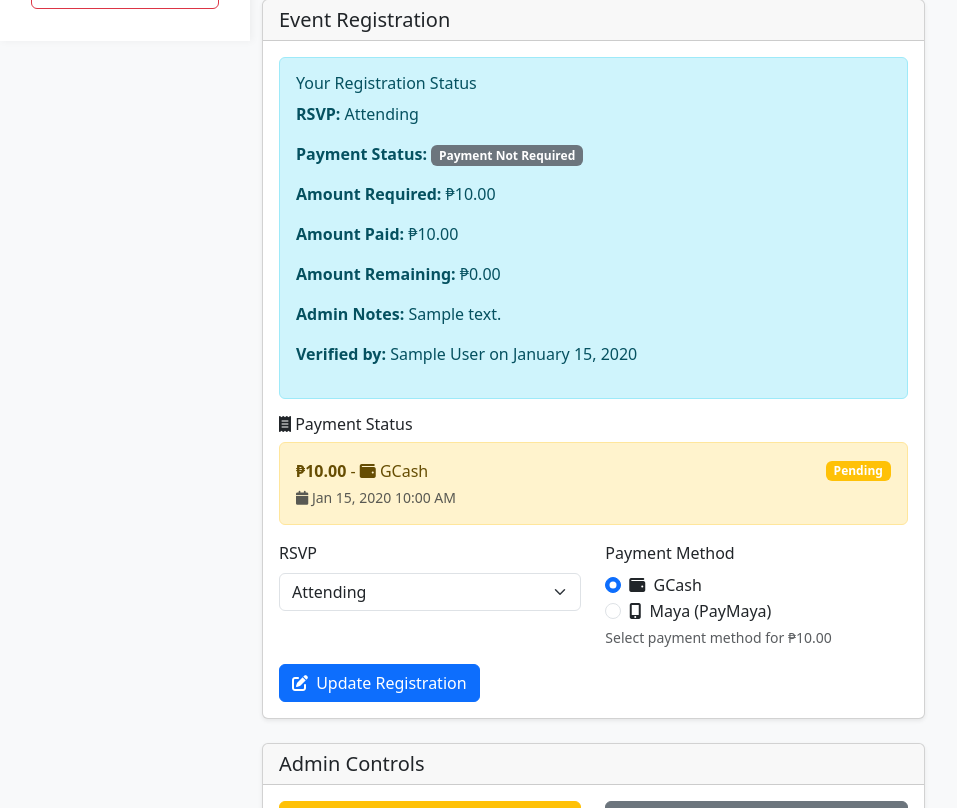
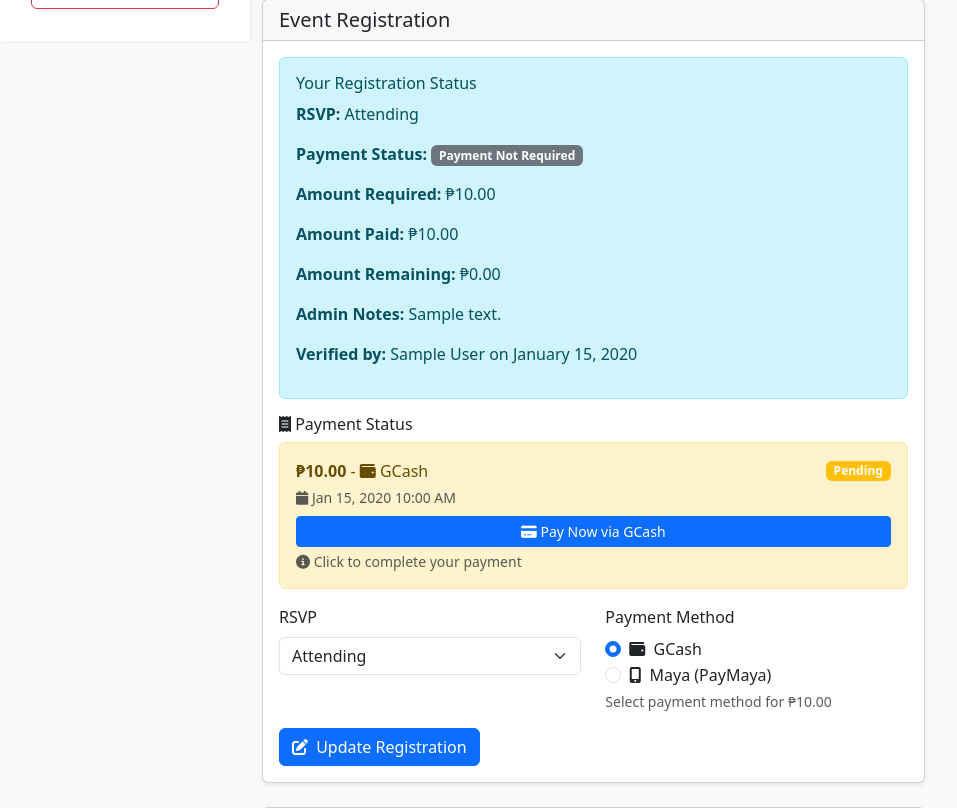
Before and after one commit to 0xShun/BoyScout-Registration-System, a Django app: page /events/1/ in a window 1280 px wide. Shown: the part 759-1567 px from the top of the page, without its empty margins (0-957 px from the left). Run offline with Django 5.2, Linux system fonts and the light colour scheme; a user stored in the database is signed in; data comes from the database, SQL or seed files in the repository; tables that the repository leaves empty hold one stand-in row (values such as "Sample post"); grey boxes marked "Sample" are stand-in pictures; data that the repository does not hold is empty.

Commit message:
Add Pay Now button for pending PayMongo payments
- Added paymongo_checkout_url field to EventPayment model
- Store checkout URL when creating payment
- Display Pay Now button on event detail page for pending payments
- Users can now easily access their payment link to complete payment
- Fixes issue where payment link wasn't visible after registration

```diff
--- a/events/models.py
+++ b/events/models.py
@@ -86,6 +86,7 @@ class EventPayment(models.Model):
     # PayMongo fields
     paymongo_source_id = models.CharField(max_length=100, null=True, blank=True, unique=True, verbose_name="PayMongo Source ID")
     paymongo_payment_id = models.CharField(max_length=100, null=True, blank=True, unique=True, verbose_name="PayMongo Payment ID")
+    paymongo_checkout_url = models.URLField(max_length=500, null=True, blank=True, verbose_name="PayMongo Checkout URL")
     payment_method = models.CharField(max_length=20, choices=PAYMENT_METHOD_CHOICES, default='paymongo_gcash')
     expires_at = models.DateTimeField(null=True, blank=True, verbose_name="Payment Expiration")
     is_expired = models.BooleanField(default=False)
--- a/events/templates/events/event_detail.html
+++ b/events/templates/events/event_detail.html
@@ -128,6 +128,18 @@
                         <small class="text-muted d-block mt-1">
                           <i class="fas fa-calendar"></i> {{ payment.created_at|date:"M d, Y g:i A" }}
                         </small>
+
+                        <!-- Pay Now Button for Pending Payments -->
+                        {% if payment.status == 'pending' and payment.paymongo_source_id %}
+                          <a href="{{ payment.paymongo_checkout_url }}" target="_blank" class="btn btn-primary btn-sm mt-2 w-100">
+                            <i class="fas fa-credit-card"></i> Pay Now via
+                            {% if payment.payment_method == 'paymongo_gcash' %}GCash
+                            {% elif payment.payment_method == 'paymongo_maya' %}Maya{% endif %}
+                          </a>
+                          <small class="text-muted d-block mt-1">
+                            <i class="fas fa-info-circle"></i> Click to complete your payment
+                          </small>
+                        {% endif %}
                       </div>
                     {% endif %}
                   {% endfor %}
--- a/events/views.py
+++ b/events/views.py
@@ -188,6 +188,7 @@ def event_detail(request, pk):
                                 registration=reg,
                                 amount=amount_to_pay,
                                 paymongo_source_id=source_id,
+                                paymongo_checkout_url=checkout_url,
                                 payment_method=f'paymongo_{payment_method}',
                                 status='pending',
                                 expires_at=timezone.datetime.fromisoformat(expires_at.replace('Z', '+00:00')) if expires_at else None
```
Also changed, not shown: events/migrations/0013_eventpayment_paymongo_checkout_url.py (added).
